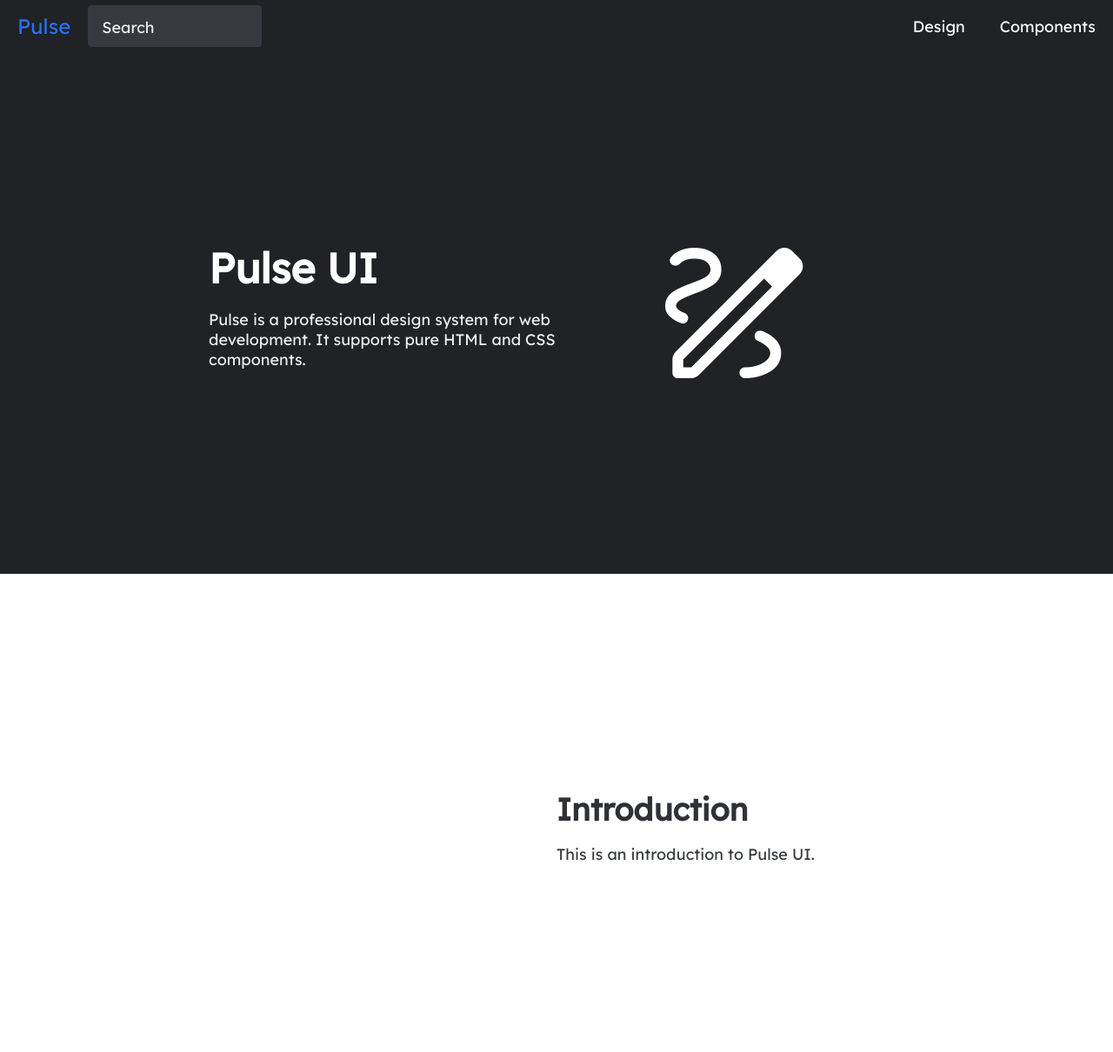
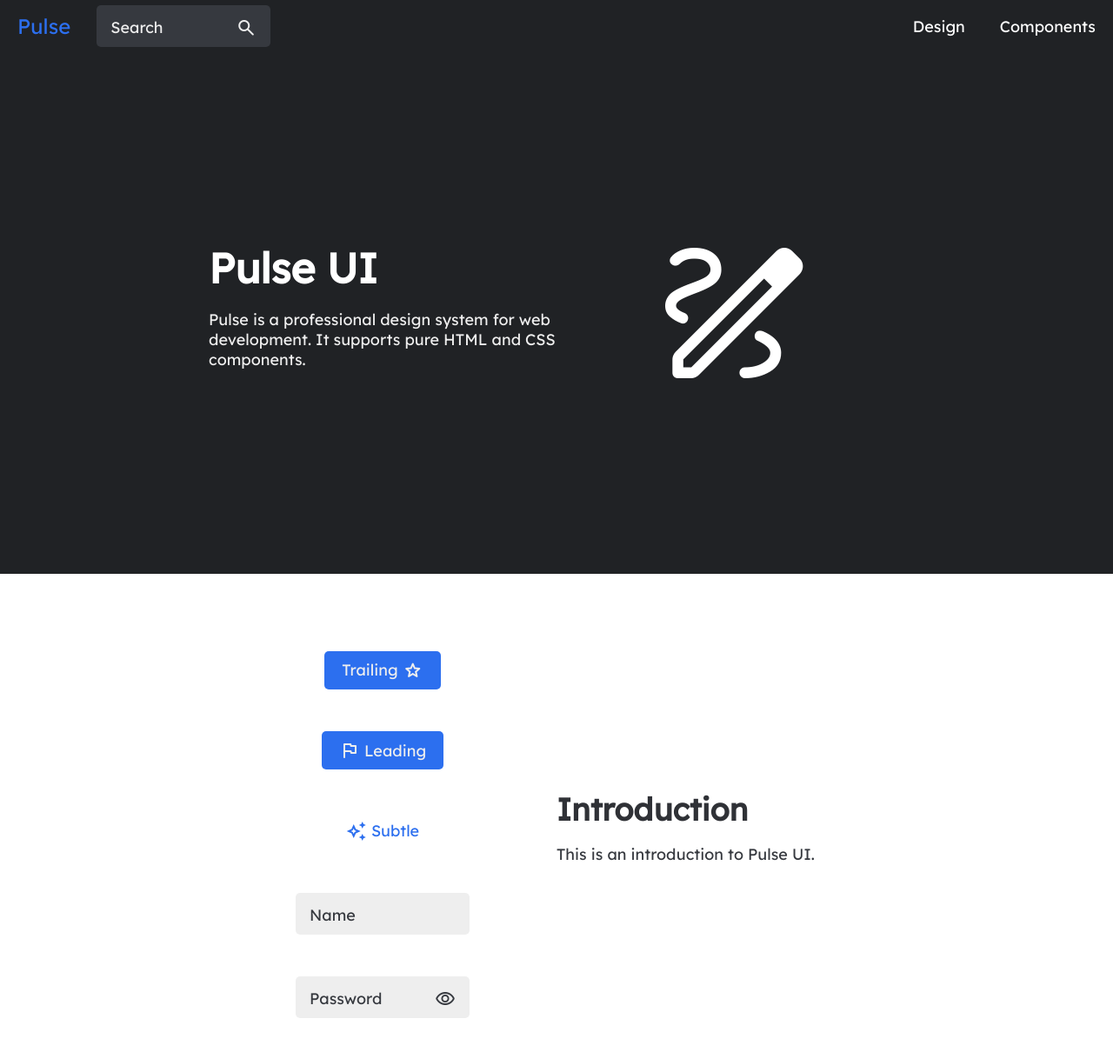
Before and after one commit to PulseUI/pulseui.github.io, a plain HTML site: page index.html in a window 1280 px wide. Shown: the whole page at 87% size. Drawn offline with nearby package versions, Linux system fonts and the light colour scheme.

Commit message:
fixed the CSS

```diff
--- a/index.html
+++ b/index.html
@@ -5,8 +5,8 @@
   <meta charset="utf-8">
   <meta name="viewport" content="width=device-width">
   <title>Pulse</title>
+  <link href="../style.css" rel="stylesheet" type="text/css" />
   <link href="../pulse.css" rel="stylesheet" type="text/css" />
-  <link href="../style.css" rel="stylesheet" type="text/css" />
   <!-- Google Fonts -->
   <link rel="preconnect" href="https://fonts.googleapis.com">
   <link rel="preconnect" href="https://fonts.gstatic.com" crossorigin>
@@ -19,10 +19,11 @@
 <body x-data="{ icon: 'material-symbols-rounded' }">
   <nav id="navigation">
     <div class="left">
-      <a href="#" class="btn pulse-2c6fef">
+      <a href="#" class="btn pulse-2c6fef" id="logo">
         Pulse
       </a>
       <div class="text">
+        <span :class="icon">search</span>
         <input type="text" required>
         <label>Search</label>
       </div>
@@ -46,8 +47,28 @@
     </section>
     <section>
       <div class="content">
-        <span class="picture">
-
+        <span class="panel evenly">
+          <button class="btn">
+            <span>Trailing</span>
+            <span :class="icon">star</span>
+          </button>
+          <button class="btn">
+            <span :class="icon">flag</span>
+            <span>Leading</span>
+          </button>
+          <button class="btn subtle">
+            <span :class="icon">temp_preferences_custom</span>
+            <span>Subtle</span>
+          </button>
+          <div class="text">
+            <input type="text" required>
+            <label>Name</label>
+          </div>
+          <div class="text">
+            <span :class="icon">visibility</span>
+            <input type="password" required>
+            <label>Password</label>
+          </div>
         </span>
         <span class="read">
           <h2>Introduction</h2>
--- a/pulse.css
+++ b/pulse.css
@@ -101,9 +101,16 @@ a, button, input {
 
 .btn {
   position: relative;
+  display: flex;
+  justify-content: start;
+  align-items: center;
+  padding: 10px 20px;
+  color: var(--light);
+  background-color: var(--accent);
+  font-size: inherit;
+  border-radius: 5px;
+  overflow: hidden;
   cursor: pointer;
-  display: flex;
-  overflow: hidden;
   -moz-user-select: none;
   -ms-user-select: none;
   user-select: none;
@@ -111,6 +118,19 @@ a, button, input {
   vertical-align: middle;
   z-index: 1;
   transition: .3s ease-out;
+}
+
+.btn.subtle {
+  color: var(--accent);
+  background-color: transparent;
+}
+
+.btn span:first-child {
+  margin: 0;
+}
+
+.btn span {
+  margin: 0 0 0 5px;
 }
 
 .btn .waves-ripple {
@@ -137,7 +157,11 @@ input {
   box-sizing: border-box;
   color: var(--color-strong);
   background: var(--bg-color-weak);
-  border-radius: 4px;
+  border-radius: 5px;
+}
+
+.material-symbols-rounded + input {
+  padding: 20px 48px 8px 16px;
 }
 
 .wrapper {
@@ -147,6 +171,7 @@ input {
 .text {
   position: relative;
   display: inline-block;
+/*   width: 200px; */
   height: 48px;
   border-radius: 4px;
   overflow: hidden;
@@ -183,6 +208,20 @@ input {
   color: var(--accent) !important;
 }
 
+.text .material-symbols-rounded {
+  position: absolute;
+  display: flex;
+  flex-direction: row;
+  justify-content: center;
+  align-items: center;
+  top: 14px;
+  right: 16px;
+  color: var(--color);
+  background-color: transparent;
+  border-radius: 0;
+  z-index: 1;
+}
+
 label {
   position: absolute;
   top: 14px;
@@ -198,6 +237,49 @@ label {
   transition-timing-function: ease-out;
 }
 
+/* Smart Classes */
+
+.center {
+  display: flex;
+  justify-content: center;
+  align-items: center;
+}
+
+.row {
+  display: flex;
+  flex-direction: row;
+}
+
+.column {
+  display: flex;
+  flex-direction: column;
+}
+
+.evenly {
+  display: flex;
+  justify-content: space-evenly;
+}
+
+.between {
+  display: flex;
+  justify-content: space-between;
+}
+
+.align-center {
+  display: flex;
+  align-items: center;
+}
+
+.align-start {
+  display: flex;
+  align-items: center;
+}
+
+.align-end {
+  display: flex;
+  align-items: end;
+}
+
 .box {
   display: flex;
   flex-direction: row;
@@ -210,6 +292,8 @@ label {
   flex-wrap: nowrap;
 }
 
+/* Media */
+
 @media only screen and (max-width: 800px) {
   .box {
     flex-direction: column !important;
--- a/script.js
+++ b/script.js
@@ -19,12 +19,18 @@ function ripple() {
 }
 
 function pulse(e) {
-  let color = '#2f3136'
+  let color = ''
   for (const item of e.classList) {
     if (item.startsWith('pulse-')) {
       color = `#${item.split('-')[1]}`
     }
+    if (!color) {
+      if (item === 'subtle') {
+        color = '#2c6fef'
+      }
+    }
   }
+  if (!color) color = '#2f3136'
   e.setAttribute('onpointerdown', `ripplet(arguments[0], { clearing: false, color: "${color}" })`)
   e.setAttribute('onpointerup', 'ripplet.clear(this)')
   e.setAttribute('onpointerleave', 'ripplet.clear(this)')
--- a/style.css
+++ b/style.css
@@ -7,6 +7,10 @@
 
 body {
   font-family: 'Lexend Deca';
+}
+
+p {
+  animation: 0.5s fade ease-out;
 }
 
 #navigation {
@@ -81,6 +85,27 @@ body {
   color: var(--bg-color-weak);
 }
 
+#navigation .text .material-symbols-rounded {
+  position: absolute;
+  display: flex;
+  flex-direction: row;
+  justify-content: center;
+  align-items: center;
+  top: 14px;
+  right: 16px;
+  color: var(--bg-color-weak);
+  background-color: transparent;
+  border-radius: 0;
+  z-index: 1;
+}
+
+#logo {
+  margin: 0 10px 0 0;
+  color: var(--nav-color);
+  background-color: transparent;
+  border-radius: 0;
+}
+
 main {
   position: relative;
   display: flex;
@@ -111,18 +136,20 @@ section {
   justify-content: space-between;
   align-items: center;
   width: 100%;
+  height: 100%;
 }
 
-.read, .picture {
+.read, .panel {
   width: 400px;
 }
 
-.picture {
+.panel {
   position: relative;
   display: flex;
   flex-direction: column;
   justify-content: center;
   align-items: center;
+  height: 100%;
 }
 
 section.banner {
@@ -160,7 +187,6 @@ section.banner * {
 .hero p {
   width: 100%;
   color: var(--bg-color-weak);
-  animation: 0.5s fade ease-out;
 }
 
 .graphic {
```
